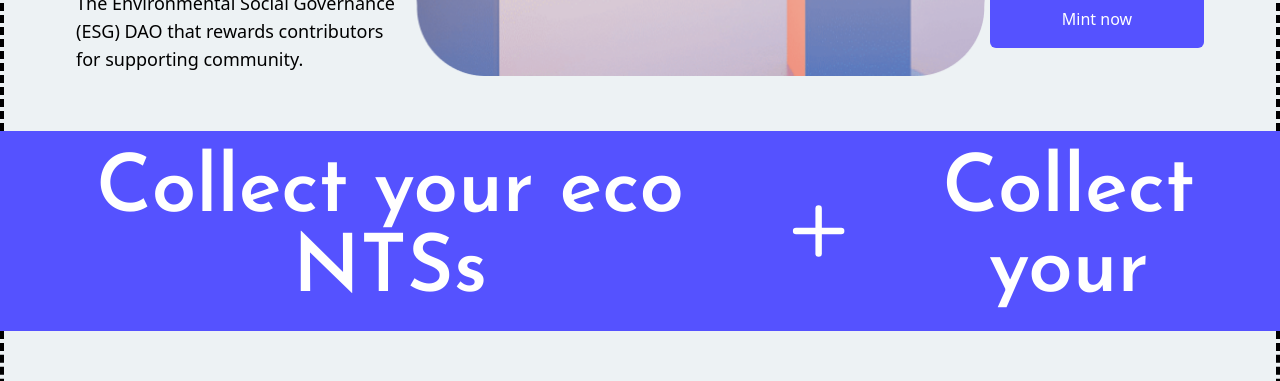
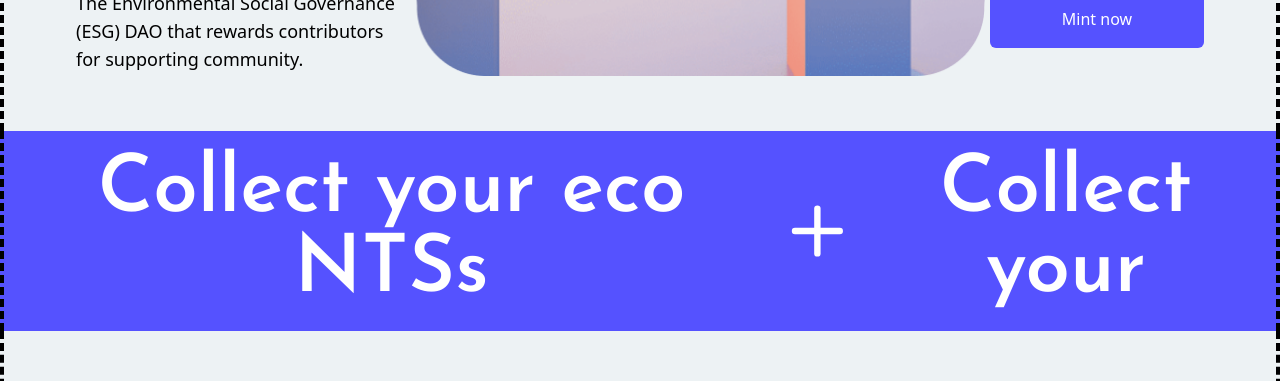
Before and after one commit to kakhi1/NFT_Landing_Page, a React (Vite) app: page / in a window 1280 px wide. Shown: the part 1040-1421 px from the top of the page. Built offline with nearby package versions, Linux system fonts and the light colour scheme.

Commit message:
little changes

```diff
--- a/src/components/Homefooter.jsx
+++ b/src/components/Homefooter.jsx
@@ -1,7 +1,7 @@
 import { FiPlus } from "react-icons/fi";
 const Homefooter = () => {
   return (
-    <div className="h-[127px] md:h-[200px] bg-designColor flex items-center justify-center">
+    <div className="h-[127px] md:h-[200px] bg-designColor flex items-center justify-center border-x-4 border-black border-dashed">
       <div className="w-full h-full flex items-center justify-around text-white font-text lg:text-[80px] md:text-5xl text-3xl font-semibold">
         <h1>Collect your eco NTSs</h1>
         <h1></h1>
```
